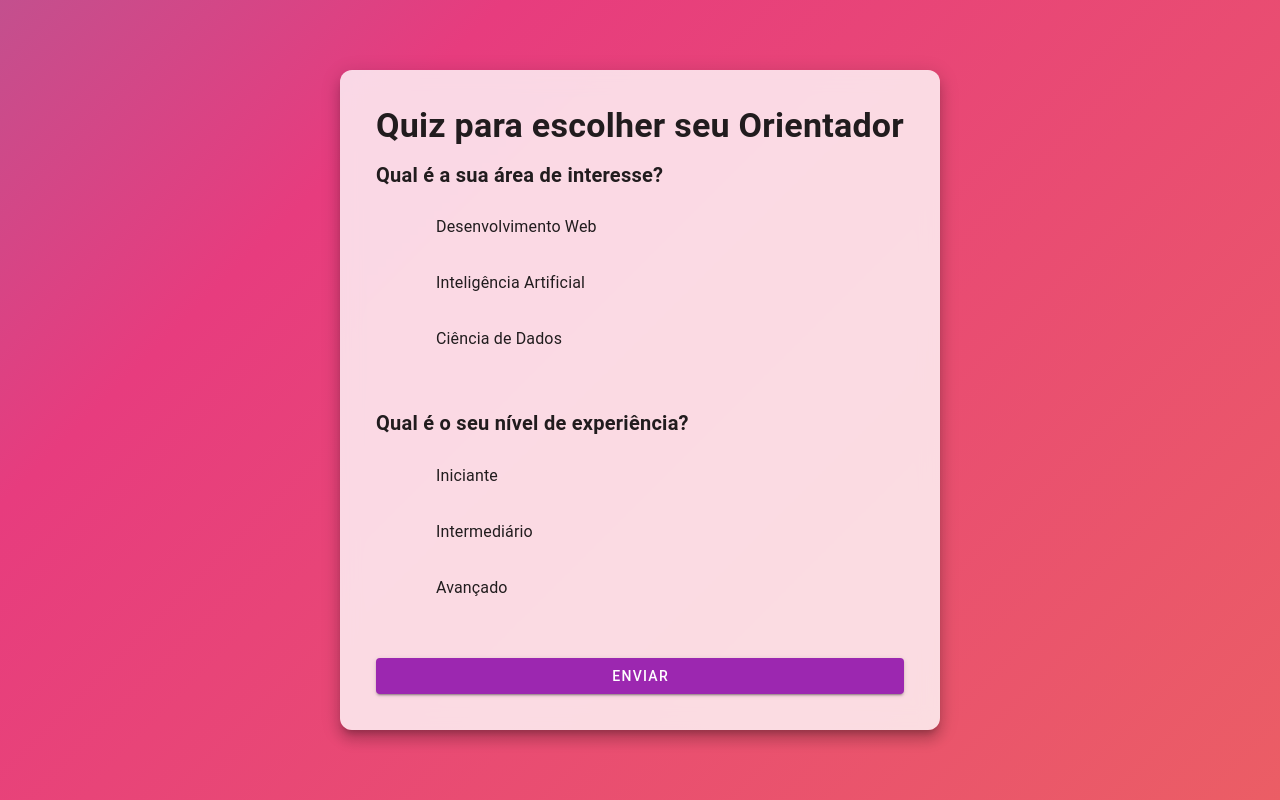
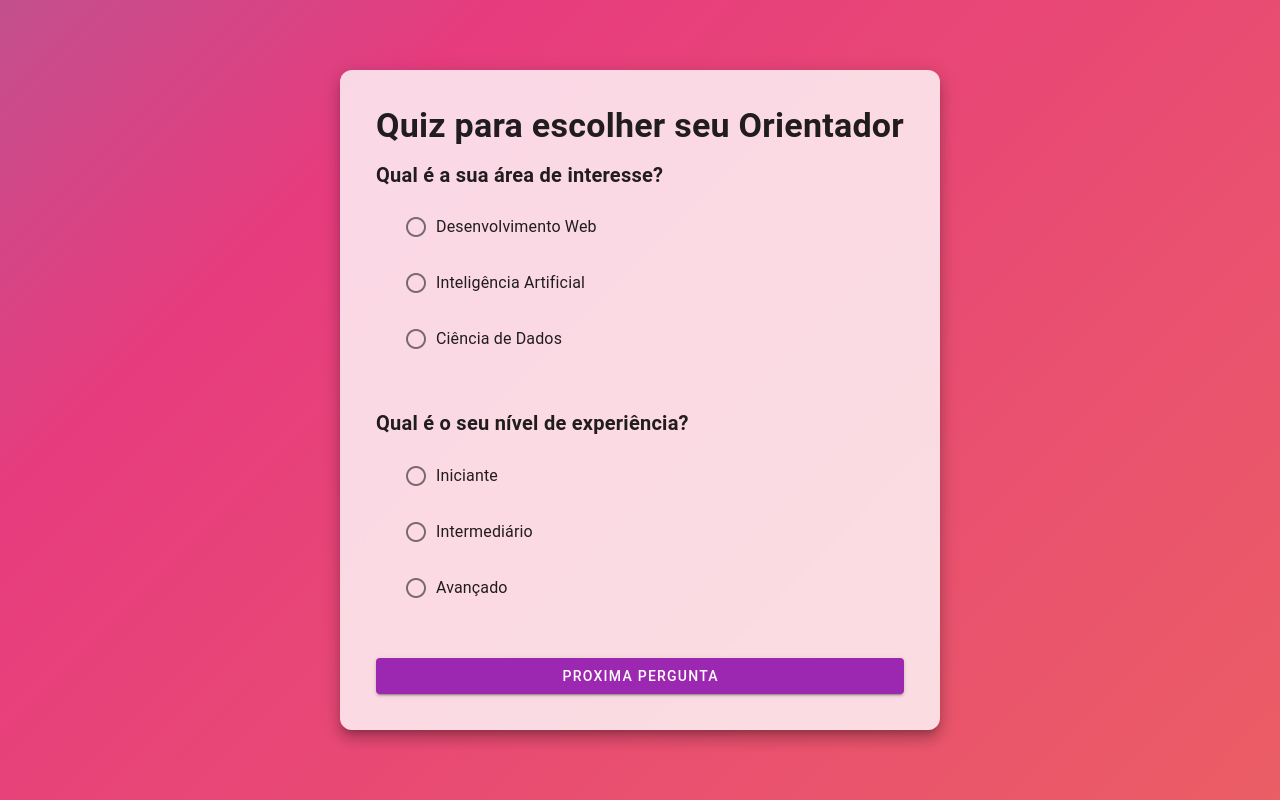
Before and after one commit to riccileonardo/frameworks-modernas, a Vue app in the folder app/: page / in a window 1280 px wide. Built offline with nearby package versions, Linux system fonts and the light colour scheme.

Commit message:
fix(app): import icons

```diff
--- a/app/package.json
+++ b/app/package.json
@@ -13,6 +13,7 @@
     "vuetify": "^3.7.19"
   },
   "devDependencies": {
+    "@mdi/font": "^7.4.47",
     "@vitejs/plugin-vue": "^5.2.1",
     "vite": "^6.2.1",
     "vite-plugin-vue-devtools": "^7.7.2"
--- a/app/src/components/Quiz.vue
+++ b/app/src/components/Quiz.vue
@@ -22,7 +22,7 @@
             </v-radio-group>
           </div>
 
-          <v-btn color="purple" block type="submit">Enviar</v-btn>
+          <v-btn color="purple" block type="">Proxima Pergunta</v-btn>
         </v-form>
       </v-card-text>
     </v-card>
--- a/app/src/main.js
+++ b/app/src/main.js
@@ -1,5 +1,5 @@
+import "@mdi/font/css/materialdesignicons.css";
 import { createApp } from 'vue'
-
 import 'vuetify/styles'
 import { createVuetify } from 'vuetify'
 import * as components from 'vuetify/components'
```
Also changed, not shown: 1 other file (tests, documents, lock files or other folders).
